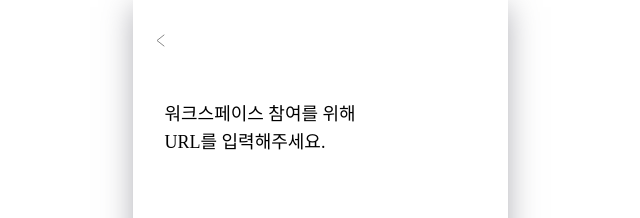
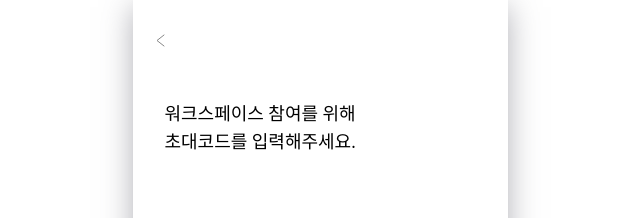
Before and after one commit to 9oormthon-univ/2024_BEOTKKOTTHON_TEAM_21_FE, a React (Create React App) app: page /workspaceenter in a window 1280 px wide. Shown: the top 218 px of the page, without its empty margins (320-960 px from the left). Built offline with nearby package versions, Linux system fonts and the light colour scheme; a web font is replaced by a local one.

Commit message:
chore: URL -> 초대코드 워딩 수정

```diff
--- a/src/pages/Recommend/RecommendEnd.js
+++ b/src/pages/Recommend/RecommendEnd.js
@@ -166,7 +166,7 @@ function RecommendEnd() {
             >
               <div className="flex flex-col items-center text-sm">
                 <div>
-                  해당 <b>URL을 복사</b>하여 팀원들에게 공유해주세요!
+                  해당 <b>초대코드를 복사</b>하여 팀원들에게 공유해주세요!
                 </div>
                 <div className="flex items-center">
                   <b>{workspaceUUID}</b>
--- a/src/pages/WorkSpace/WorkSpaceEnter.js
+++ b/src/pages/WorkSpace/WorkSpaceEnter.js
@@ -79,7 +79,7 @@ function WorkSpaceEnter() {
 
     } catch (error) {
       console.error("Error joining workspace:", error);
-      setJoinError("URL을 정확히 입력해주세요.");
+      setJoinError("초대코드를 정확히 입력해주세요.");
     }
   };
 
@@ -110,7 +110,7 @@ function WorkSpaceEnter() {
           <ContextInnerContainer>
             <div className="text-lg mt-5">
               <p>워크스페이스 참여를 위해</p>
-              <p>URL를 입력해주세요.</p>
+              <p>초대코드를 입력해주세요.</p>
             </div>
 
             <UrlContainer className="text-sm mx-5">
--- a/src/pages/WorkSpace/WorkSpaceHome.js
+++ b/src/pages/WorkSpace/WorkSpaceHome.js
@@ -365,7 +365,7 @@ export const WorkspaceTitle = () => {
       </IconContainer>
       {showCopyNotification && (
         <div className="absolute top-10 left-1/2 transform -translate-x-1/2 -translate-y-1/2 bg-gray-500 text-white py-2 px-4 rounded-md transition-opacity duration-500 ease-in-out text-sm">
-          워크스페이스 URL 복사 완료!
+          워크스페이스 초대코드 복사 완료!
         </div>
       )}
     </div>
```
